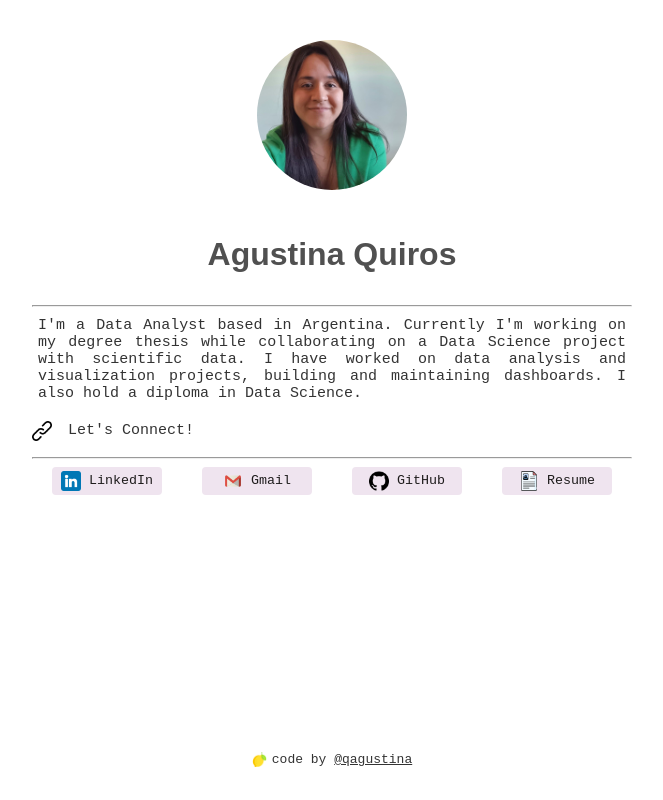
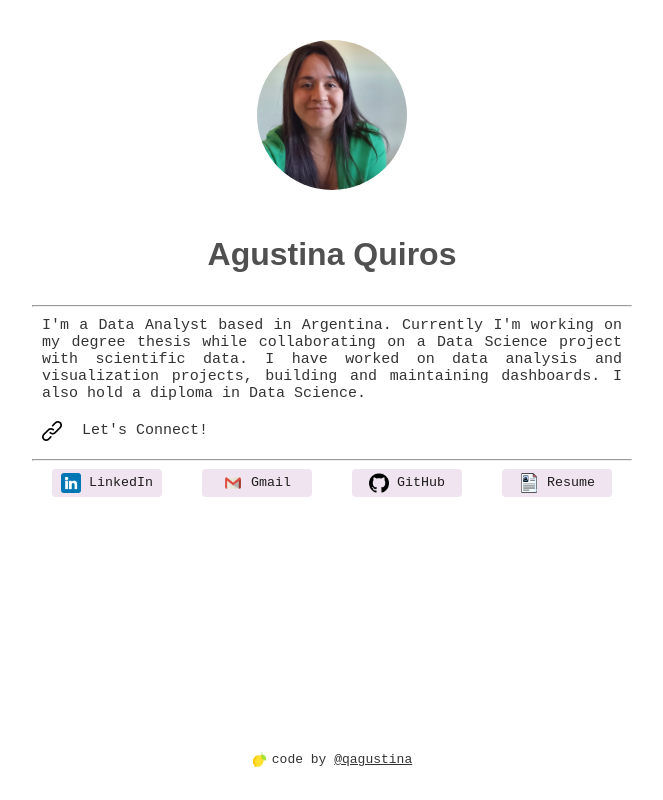
Before and after one commit to qagustina/qagustina.github.io, a plain HTML site: page index.html in a window 1280 px wide. Shown: the whole page, without its empty margins (308-971 px from the left). Drawn offline with Linux system fonts and the light colour scheme.

Commit message:
add margin text, title

```diff
--- a/resources/style.css
+++ b/resources/style.css
@@ -27,7 +27,7 @@ body {
     text-align: justify;
     font-family: monospace;
     font-size: 15px;
-    margin: 10px 6px;
+    margin: 10px 10px;
   }
 
   .name{
@@ -82,6 +82,7 @@ button img {
 .connect {
     display: flex;
     align-items: center;
+    margin: 10px 10px;
 }
 
 .connect img {
```
